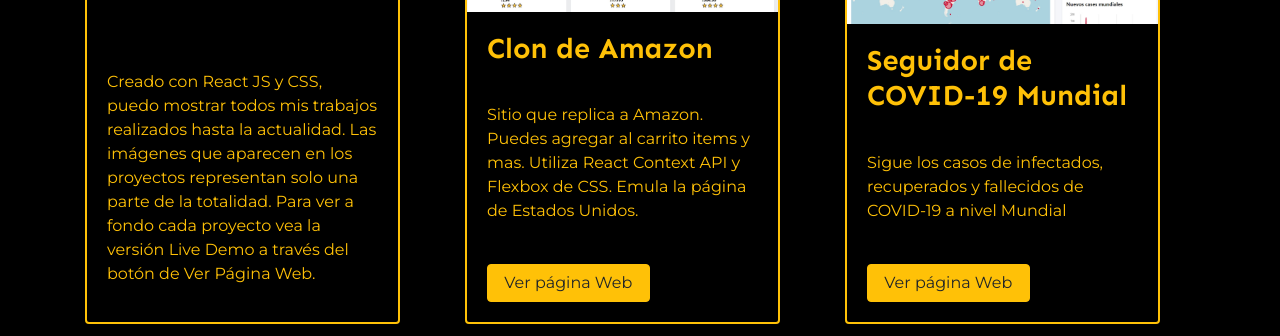
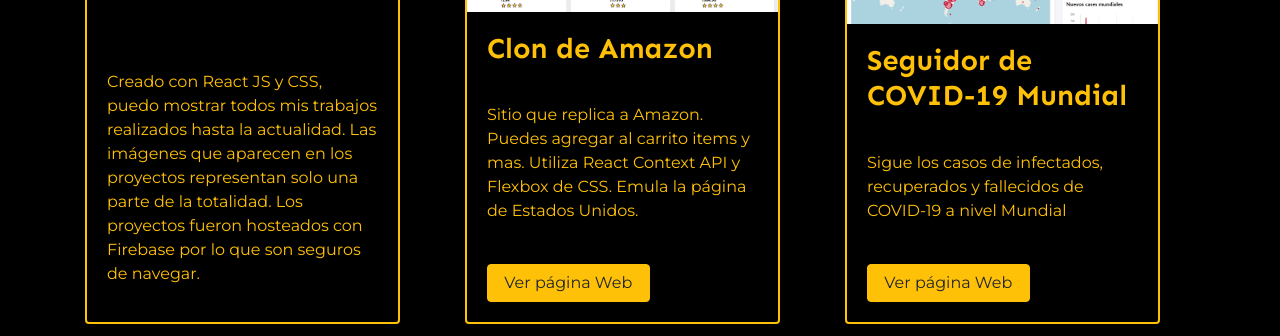
Before and after one commit to alejovera/PersonalPortfolio, a React (Create React App) app: page / in a window 1280 px wide. Shown: the part 1667-2003 px from the top of the page. Built offline with nearby package versions, Linux system fonts and the light colour scheme.

Commit message:
Cambio portfolio item

```diff
--- a/src/components/Contact.jsx
+++ b/src/components/Contact.jsx
@@ -1,6 +1,5 @@
 import React, {useState} from 'react';
 import { db } from '../firebase';
-import { Alert, AlertTitle } from '@material-ui/lab';
 import './styles/Contact.css';
 
 const Contact = () => {
@@ -34,8 +33,8 @@
                 message: message,
             })
             .then(
-                alert('Formulario enviado')
-            )
+                console.log(name)
+            ).catch((err) => console.log(err))
         setName('')
         setEmail('')
         setMessage('')
--- a/src/components/Portfolio.jsx
+++ b/src/components/Portfolio.jsx
@@ -20,7 +20,7 @@
                 <div className='col-4 column__card' id="portfolio">
                     <PortfolioItem
                         title="Este mismo Portafolio"
-                        description="Creado con React JS y CSS, puedo mostrar todos mis trabajos realizados hasta la actualidad. Las imágenes que aparecen en los proyectos representan solo una parte de la totalidad. Para ver a fondo cada proyecto vea la versión Live Demo a través del botón de Ver Página Web."
+                        description="Creado con React JS y CSS, puedo mostrar todos mis trabajos realizados hasta la actualidad. Las imágenes que aparecen en los proyectos representan solo una parte de la totalidad. Los proyectos fueron hosteados con Firebase por lo que son seguros de navegar."
                     />
                 </div>
                 <div className='col-4'>
--- a/src/components/PortfolioItem.jsx
+++ b/src/components/PortfolioItem.jsx
@@ -29,7 +29,7 @@
                     }
                     <p className="card-text">{props.description}</p>
                     {props.url ? (
-                        <a href={props.url} target="_blank" id="portfolio-btn" className={hover ? 'btn btn-especial' : 'btn btn-warning'}>Ver página Web</a>
+                        <a href={props.url} target="_blank" rel="noreferrer noopener" id="portfolio-btn" className={hover ? 'btn btn-especial' : 'btn btn-warning'}>Ver página Web</a>
                     ) :
                         <p className="no_display">No boton</p>
                     }
```
